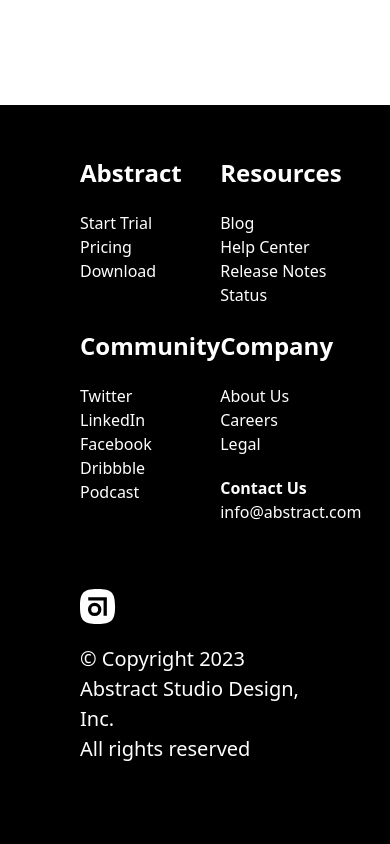
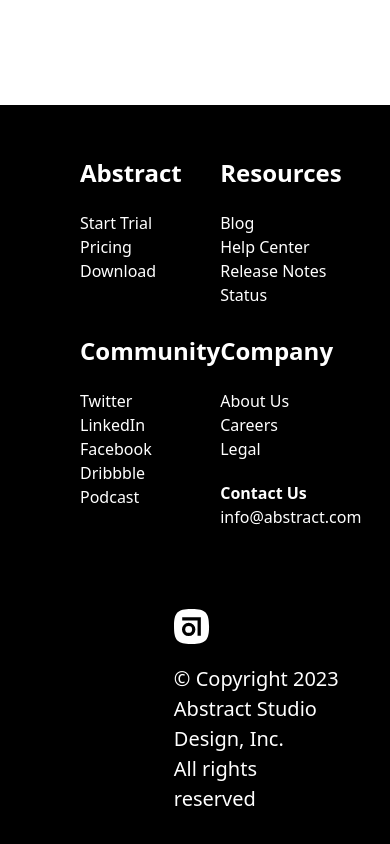
Before and after one commit to sbrook776/FrontendPractice, a plain HTML site: page Abstract/index.html in a window 390 px wide. Shown: the part 2342-3186 px from the top of the page. Drawn offline with nearby package versions, Linux system fonts and the light colour scheme.

Commit message:
Responsive footer v2

```diff
--- a/Abstract/index.html
+++ b/Abstract/index.html
@@ -224,7 +224,7 @@
 						</li>
 					</ul>
 				</div>
-				<div class="text-[20px] flex grid mb-[50px]">
+				<div id="copyright-footer" class="text-[20px] grid">
 					<div class="self-end w-[90%]">
 						<svg
 							class="abstract-logo-footer w-[138px] mb-[20px]"
--- a/Abstract/style.css
+++ b/Abstract/style.css
@@ -30,8 +30,17 @@
 #footer-inner-wrapper {
     display: grid;
     grid-template-columns: 4fr 3fr;
+}
 
+#copyright-footer {
+    display: grid;
+    grid-template-columns: repeat(3, 1fr);
 }
+#copyright-footer div {
+    display: grid;
+    grid-column: 2 / 4;
+}
+
 #footer-links {
     display: grid;
     grid-template-columns: repeat(4, 1fr);
```
